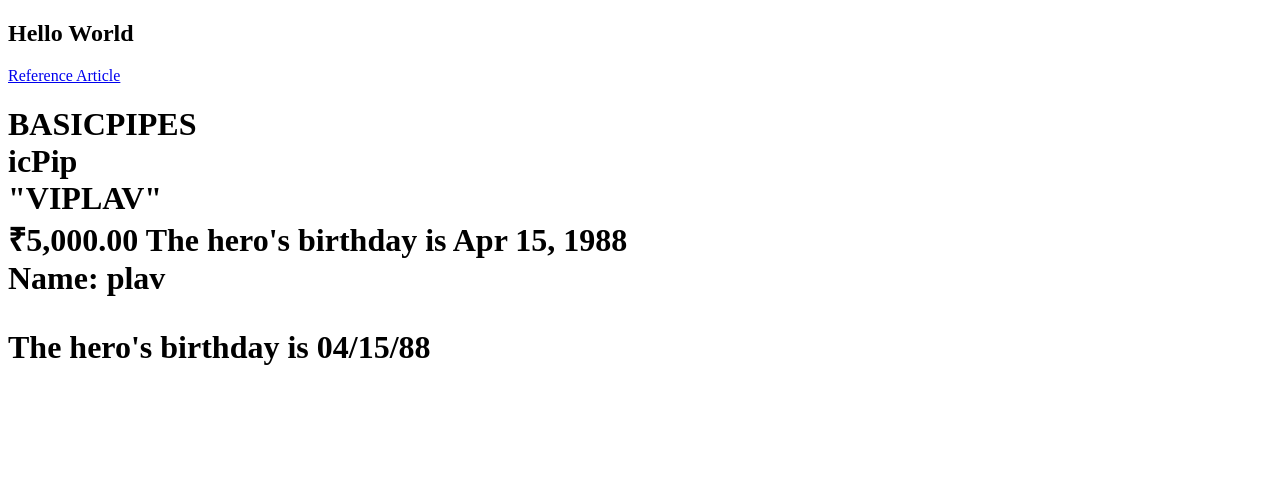
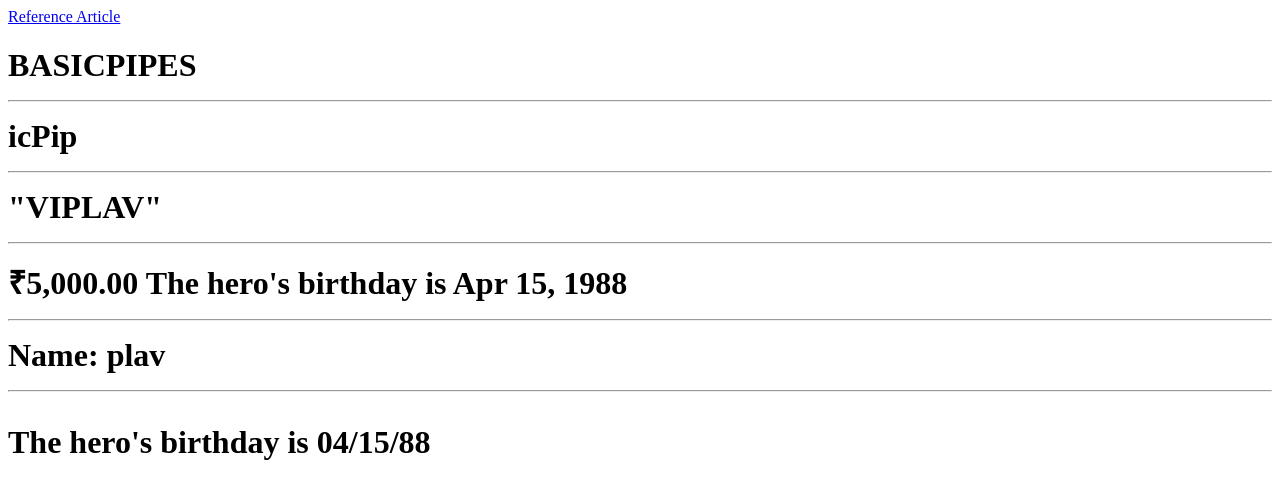
Before and after one commit to viplavdhande91/AngularProjectTraining, an Angular app: page / in a window 1280 px wide. Shown: the top 498 px of the page. Built offline with nearby package versions, Linux system fonts and the light colour scheme.

Commit message:
basic pipes

```diff
--- a/src/app/app.component.html
+++ b/src/app/app.component.html
@@ -1,4 +1,3 @@
-<h2>Hello World</h2>
 
 <a href="https://www.simplilearn.com/tutorials/angular-tutorial/angular-pipes">Reference Article </a>
 <!-- BASIC PIPES :
@@ -12,21 +11,21 @@
 
 <h1>
   {{ title | uppercase }}
-  <br>
+  <hr/>
   {{ title | slice: 3:8 }}
 
-  <br>
+  <hr/>
 
   {{ myname | json | uppercase }}
-  <br>
+  <hr/>
 
   {{ 5000 | currency: "INR" }}
 
   The hero's birthday is {{ birthday | date }}
-  <br>
+  <hr/>
 
   Name: {{ myname | slice: 2 }}
-  <br>
+  <hr/>
 
   <p>The hero's birthday is {{ birthday | date: "MM/dd/yy" }}</p>
 </h1>
```
Also changed, not shown: 1 other file (tests, documents, lock files or other folders).
